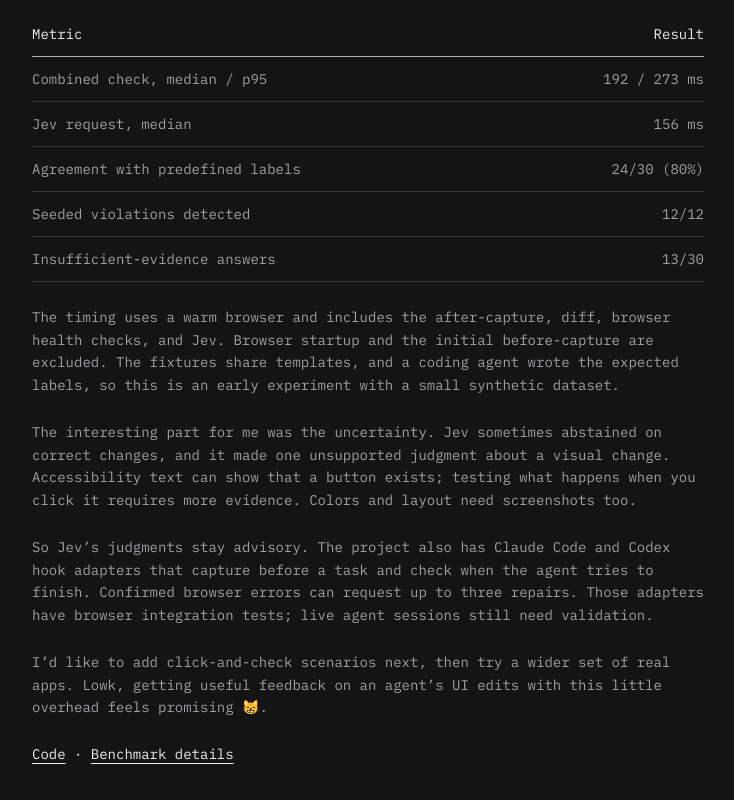
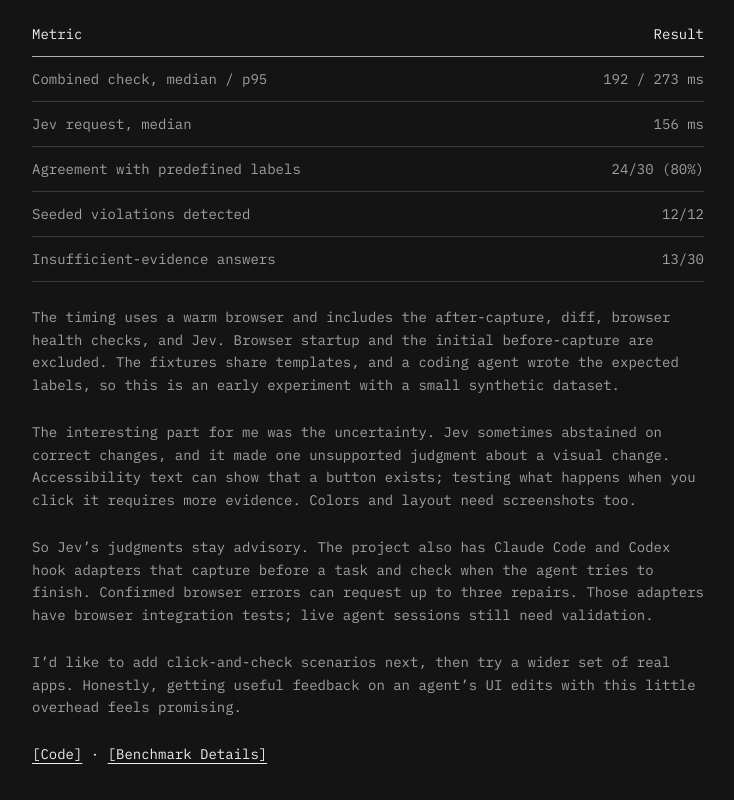
Before and after one commit to srirsatt/portfolio, a Next.js app: page /blog/ui-checks-with-jev-and-playwright in a window 1280 px wide. Shown: the part 647-1447 px from the top of the page, without its empty margins (272-1006 px from the left). Built offline with nearby package versions, Linux system fonts and the light colour scheme.

Commit message:
updated blog post jev

```diff
--- a/src/app/blog/ui-checks-with-jev-and-playwright/page.tsx
+++ b/src/app/blog/ui-checks-with-jev-and-playwright/page.tsx
@@ -73,12 +73,12 @@
             So Jev’s judgments stay advisory. The project also has Claude Code and Codex hook adapters that capture before a task and check when the agent tries to finish. Confirmed browser errors can request up to three repairs. Those adapters have browser integration tests; live agent sessions still need validation.
           </p>
           <p>
-            I’d like to add click-and-check scenarios next, then try a wider set of real apps. Lowk, getting useful feedback on an agent’s UI edits with this little overhead feels promising 😸.
+            I’d like to add click-and-check scenarios next, then try a wider set of real apps. Honestly, getting useful feedback on an agent’s UI edits with this little overhead feels promising.
           </p>
           <p className="text-[var(--foreground)]">
-            <a href="https://github.com/srirsatt/jev-uicheck" className="underline underline-offset-4 hover:opacity-60">Code</a>
+            <a href="https://github.com/srirsatt/jev-uicheck" className="underline underline-offset-4 hover:opacity-60">[Code]</a>
             {" · "}
-            <a href="https://github.com/srirsatt/jev-uicheck/blob/main/benchmarks/RESULTS.md" className="underline underline-offset-4 hover:opacity-60">Benchmark details</a>
+            <a href="https://github.com/srirsatt/jev-uicheck/blob/main/benchmarks/RESULTS.md" className="underline underline-offset-4 hover:opacity-60">[Benchmark Details]</a>
           </p>
         </div>
       </article>
```
